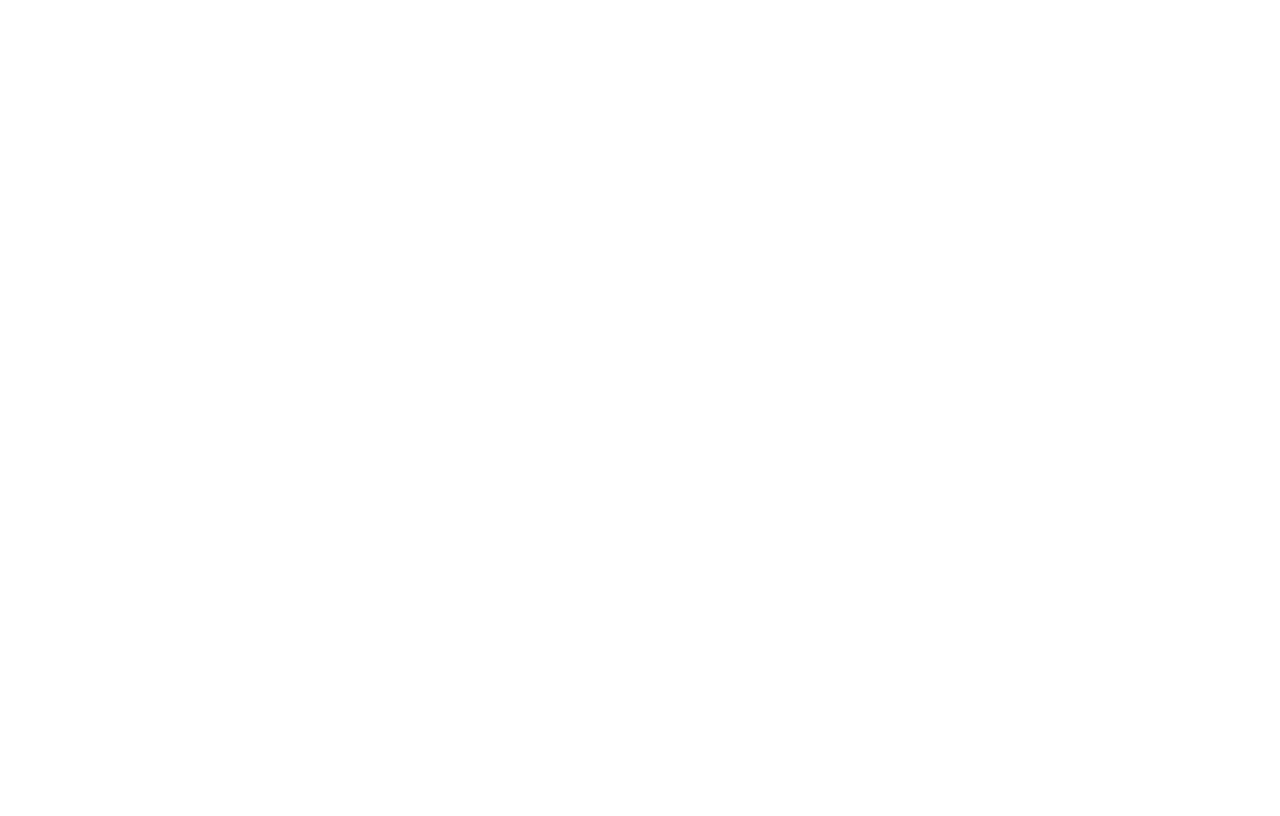
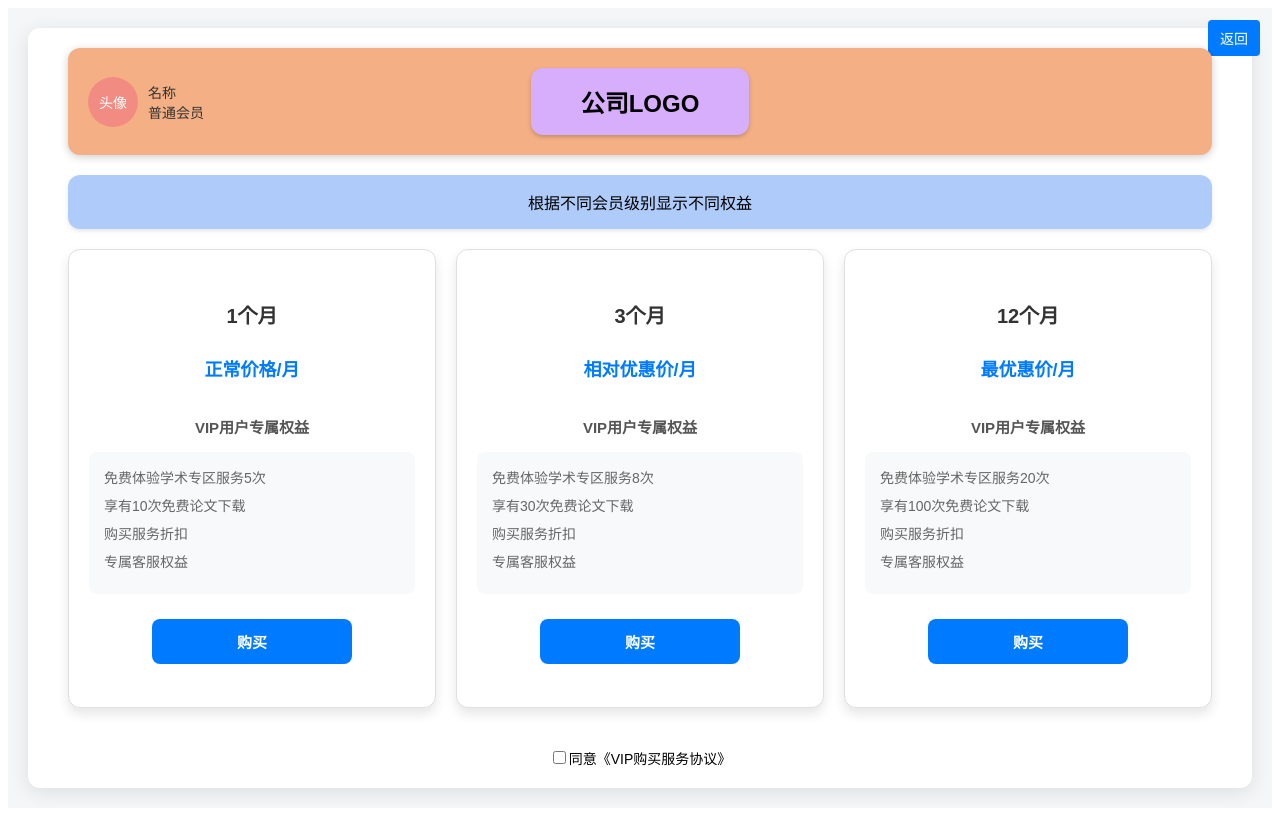
Before and after one commit to ty3201209937/chatweb-q, a Vue app: page /vip-purchase in a window 1280 px wide. Built offline with nearby package versions, Linux system fonts and the light colour scheme; the HTML template or start-up script is replaced by a standard one.

Commit message:
添加了vip购买界面

```diff
--- a/src/components/chat/ChatBox.vue
+++ b/src/components/chat/ChatBox.vue
@@ -2,6 +2,7 @@
   <div class="chat-container">
     <div class="header">
       <img class="avatar" src="@/assets/logo.png" alt="Avatar" @click="fetchQRCode">
+      <button class="vip-button" @click="goToVIPPurchase">前往VIP购买界面</button>
     </div>
     <div class="messages">
       <div
@@ -21,8 +22,6 @@
     <QRCodeModal v-if="qrCodeUrl" :qr-code-url="qrCodeUrl" @close="closeQRCodeModal" />
   </div>
 </template>
-
-
 
 <script>
 import axios from 'axios';
@@ -117,6 +116,9 @@
       if (this.loginPollingInterval) {
         clearInterval(this.loginPollingInterval);
       }
+    },
+    goToVIPPurchase() {
+      this.$router.push({ name: 'VIPPurchase' });
     }
   },
   mounted() {
@@ -124,7 +126,6 @@
   }
 };
 </script>
-
 
 <style scoped>
 .chat-container {
@@ -141,12 +142,24 @@
   display: flex;
   justify-content: flex-end;
   padding: 20px 20px 0 0;
+  align-items: center;
 }
 
 .avatar {
   width: 40px;
   height: 40px;
   border-radius: 50%;
+  cursor: pointer;
+  margin-right: 20px;
+}
+
+.vip-button {
+  padding: 8px 16px;
+  font-size: 14px;
+  background-color: #007bff;
+  color: white;
+  border: none;
+  border-radius: 4px;
   cursor: pointer;
 }
 
--- /dev/null
+++ b/src/components/vip/Sidebar.vue
@@ -0,0 +1,96 @@
+<template>
+    <div class="sidebar" @mouseover="showSidebar" @mouseleave="hideSidebar" :class="{ 'visible': isVisible }">
+      <div class="nav-item">登录按钮</div>
+      <div class="nav-item">开启新会话按钮</div>
+      <div class="nav-item">历史会话</div>
+      <div class="nav-item avatar">用户个人中心</div>
+      <div class="nav-item">VIP权限支付入口</div>
+      <div class="nav-item">在线客服</div>
+      <div class="nav-item highlight">论文生成</div>
+      <div class="nav-item highlight">学术专区</div>
+    </div>
+  </template>
+
+  <script>
+  export default {
+    name: 'Sidebar',
+    data() {
+      return {
+        isVisible: false // 控制侧边栏显示状态
+      };
+    },
+    methods: {
+      showSidebar() {
+        this.isVisible = true; // 显示侧边栏
+      },
+      hideSidebar() {
+        this.isVisible = false; // 隐藏侧边栏
+      }
+    }
+  };
+  </script>
+
+  <style scoped>
+  /* 侧边栏样式 */
+  .sidebar {
+    position: fixed;
+    top: 50%; /* 垂直居中 */
+    left: 0;
+    width: 70px; /* 可视宽度 */
+    height: auto; /* 自适应高度 */
+    background-color: #ffffff; /* 背景色为白色 */
+    display: flex;
+    flex-direction: column;
+    align-items: center;
+    padding-top: 20px;
+    box-shadow: 2px 0 10px rgba(0, 0, 0, 0.2); /* 增加阴影效果 */
+    border-right: 2px solid rgba(0, 0, 0, 0.1); /* 细边框 */
+    transform: translateY(-50%); /* 确保垂直居中 */
+    transition: transform 0.3s ease; /* 过渡效果 */
+    opacity: 0; /* 初始隐藏 */
+  }
+
+  /* 显示状态 */
+  .sidebar.visible {
+    opacity: 1; /* 显示侧边栏 */
+    transform: translateY(-50%); /* 垂直居中 */
+  }
+
+  /* 导航项样式 */
+  .nav-item {
+    width: 60px; /* 统一宽度 */
+    height: 40px; /* 统一高度 */
+    background-color: #ffecb3; /* 背景色 */
+    margin: 10px 0;
+    border-radius: 8px;
+    display: flex;
+    align-items: center;
+    justify-content: center;
+    text-align: center;
+    font-size: 14px; /* 字体大小 */
+    font-weight: bold;
+    color: #333;
+    cursor: pointer;
+    border: 2px solid #007bff; /* 设置相同的边框颜色 */
+    box-shadow: 1px 1px 5px rgba(0, 0, 0, 0.1); /* 增加立体效果 */
+    transition: background-color 0.2s; /* 背景变化过渡 */
+  }
+
+  /* 鼠标悬停效果 */
+  .nav-item:hover {
+    background-color: #ffe0b2; /* 鼠标悬停时变色 */
+  }
+
+  /* 用户头像样式 */
+  .avatar {
+    width: 50px;
+    height: 50px;
+    background-color: #ffecb3;
+    border-radius: 50%;
+  }
+
+  /* 特殊导航项样式 */
+  .highlight {
+    background-color: #ffe0b2; /* 高亮背景色 */
+  }
+  </style>
--- /dev/null
+++ b/src/components/vip/SubscriptionBox.vue
@@ -0,0 +1,104 @@
+<template>
+    <div class="subscription-box">
+      <h3 class="title">{{ title }}</h3>
+      <p class="price">{{ price }}</p>
+      <p class="benefits-title">VIP用户专属权益</p>
+      <ul class="benefits-list">
+        <li v-for="(benefit, index) in parsedBenefits" :key="index">{{ benefit }}</li>
+      </ul>
+      <button class="buy-button">购买</button>
+    </div>
+  </template>
+
+  <script>
+  export default {
+    name: 'SubscriptionBox',
+    props: {
+      title: String,
+      price: String,
+      benefits: String,
+    },
+    computed: {
+      parsedBenefits() {
+        return this.benefits.split('、');
+      }
+    }
+  };
+  </script>
+
+  <style scoped>
+  .subscription-box {
+    background-color: #ffffff;
+    padding: 30px 20px;
+    width: 100%; /* 占满父容器宽度 */
+    text-align: center;
+    border-radius: 12px;
+    box-shadow: 0 6px 12px rgba(0, 0, 0, 0.1);
+    border: 1px solid #e0e0e0;
+    transition: transform 0.3s ease, box-shadow 0.3s ease;
+    display: flex;
+    flex-direction: column;
+    align-items: center;
+  }
+
+  .subscription-box:hover {
+    transform: translateY(-5px);
+    box-shadow: 0 12px 24px rgba(0, 0, 0, 0.15);
+  }
+
+  .title {
+    font-size: 20px;
+    color: #333;
+    margin-bottom: 8px;
+    font-weight: bold;
+  }
+
+  .price {
+    font-size: 18px;
+    color: #007bff;
+    margin-bottom: 20px;
+    font-weight: bold;
+  }
+
+  .benefits-title {
+    font-size: 15px;
+    font-weight: bold;
+    color: #555;
+    margin-bottom: 15px;
+  }
+
+  .benefits-list {
+    list-style: none;
+    padding: 15px;
+    margin: 0 0 25px;
+    font-size: 14px;
+    color: #666;
+    background-color: #f7f9fa;
+    border-radius: 8px;
+    width: 100%; /* 宽度充满父容器 */
+    box-sizing: border-box;
+  }
+
+  .benefits-list li {
+    margin-bottom: 8px;
+    text-align: left; /* 列表项左对齐 */
+  }
+
+  .buy-button {
+    background-color: #007bff;
+    color: white;
+    border: none;
+    padding: 12px 25px;
+    border-radius: 8px;
+    cursor: pointer;
+    font-size: 15px;
+    font-weight: bold;
+    transition: background-color 0.3s ease;
+    width: 100%; /* 按钮宽度充满 */
+    max-width: 200px;
+  }
+
+  .buy-button:hover {
+    background-color: #0056b3;
+  }
+  </style>
--- /dev/null
+++ b/src/components/vip/VIPPurchasePage.vue
@@ -0,0 +1,187 @@
+<template>
+  <div class="vip-purchase-page">
+    <!-- 侧边栏 -->
+    <Sidebar />
+
+    <!-- 主内容区域 -->
+    <div class="main-content">
+      <!-- 返回按钮 -->
+      <button class="back-button" @click="goBack">返回</button>
+
+      <!-- 头部 -->
+      <header class="header">
+        <div class="user-info">
+          <div class="avatar">头像</div>
+          <div class="user-details">
+            <div>名称</div>
+            <div>普通会员</div>
+          </div>
+        </div>
+
+        <!-- 居中的公司LOGO -->
+        <div class="logo">公司LOGO</div>
+      </header>
+
+      <!-- 权益说明 -->
+      <div class="benefits-notice">
+        根据不同会员级别显示不同权益
+      </div>
+
+      <!-- 订阅选项 -->
+      <div class="subscription-options">
+        <SubscriptionBox
+          title="1个月"
+          price="正常价格/月"
+          benefits="免费体验学术专区服务5次、享有10次免费论文下载、购买服务折扣、专属客服权益"
+        />
+        <SubscriptionBox
+          title="3个月"
+          price="相对优惠价/月"
+          benefits="免费体验学术专区服务8次、享有30次免费论文下载、购买服务折扣、专属客服权益"
+        />
+        <SubscriptionBox
+          title="12个月"
+          price="最优惠价/月"
+          benefits="免费体验学术专区服务20次、享有100次免费论文下载、购买服务折扣、专属客服权益"
+        />
+      </div>
+
+      <!-- 服务协议 -->
+      <div class="agreement">
+        <input type="checkbox" id="agreement" />
+        <label for="agreement">同意《VIP购买服务协议》</label>
+      </div>
+    </div>
+  </div>
+</template>
+
+<script>
+import Sidebar from './Sidebar.vue';
+import SubscriptionBox from './SubscriptionBox.vue';
+
+export default {
+  components: {
+    Sidebar,
+    SubscriptionBox
+  },
+  methods: {
+    goBack() {
+      this.$router.back();
+    }
+  }
+};
+</script>
+
+<style scoped>
+.vip-purchase-page {
+  display: flex;
+  height: 100vh;
+  font-family: Arial, sans-serif;
+  background-color: #f4f6f8;
+}
+
+/* 返回按钮样式 */
+.back-button {
+  position: absolute;
+  top: 20px;
+  right: 20px;
+  padding: 8px 12px;
+  font-size: 14px;
+  background-color: #007bff;
+  color: white;
+  border: none;
+  border-radius: 4px;
+  cursor: pointer;
+}
+
+/* 主内容样式 */
+.main-content {
+  flex-grow: 1;
+  padding: 20px 40px;
+  background-color: #ffffff;
+  border-radius: 12px; /* 增加圆角 */
+  box-shadow: 0 4px 20px rgba(0, 0, 0, 0.1); /* 更深的阴影 */
+  margin: 20px;
+  display: flex;
+  flex-direction: column;
+}
+
+/* 头部样式 */
+.header {
+  display: flex;
+  justify-content: center; /* 确保 LOGO 在中间 */
+  align-items: center;
+  background-color: #f4b084;
+  padding: 20px;
+  border-radius: 12px; /* 更圆的角 */
+  margin-bottom: 20px;
+  position: relative; /* 确保子元素可以绝对定位 */
+  box-shadow: 0 2px 8px rgba(0, 0, 0, 0.2); /* 加深阴影 */
+}
+
+/* 用户信息样式 */
+.user-info {
+  position: absolute;
+  left: 20px;
+  display: flex;
+  align-items: center;
+}
+
+.avatar {
+  width: 50px;
+  height: 50px;
+  background-color: #f28b82;
+  border-radius: 50%;
+  display: flex;
+  align-items: center;
+  justify-content: center;
+  font-size: 14px;
+  color: white;
+  margin-right: 10px;
+}
+
+.user-details div {
+  font-size: 14px;
+  color: #333;
+}
+
+/* 居中公司 LOGO 样式 */
+.logo {
+  background-color: #d7aefb;
+  padding: 16px 50px; /* 调整 padding */
+  font-weight: bold;
+  font-size: 24px; /* 调整字体大小 */
+  border-radius: 12px; /* 更圆的角 */
+  box-shadow: 0 2px 4px rgba(0, 0, 0, 0.2); /* 添加阴影 */
+}
+
+/* 权益通知 */
+.benefits-notice {
+  background-color: #aecbfa;
+  padding: 15px;
+  text-align: center;
+  font-size: 16px;
+  margin-bottom: 20px;
+  border-radius: 12px; /* 更圆的角 */
+  box-shadow: 0 2px 4px rgba(0, 0, 0, 0.1); /* 添加阴影 */
+}
+
+/* 订阅选项样式 */
+.subscription-options {
+  display: flex;
+  justify-content: space-between;
+  gap: 20px;
+  margin-bottom: 20px;
+  flex-grow: 1;
+}
+
+/* 服务协议样式 */
+.agreement {
+  text-align: center;
+  margin-top: 20px;
+}
+
+.agreement label {
+  font-size: 14px;
+}
+</style>
--- a/src/router/index.js
+++ b/src/router/index.js
@@ -9,16 +9,15 @@
         name: 'chat',
         component: () => import('@/components/chat/ChatBox.vue')
     },
-    // {
-    //     path: '/about',
-    //     name: 'About',
-    //     component: () => import('@/views/About.vue')
-    // }
-    // 你可以在这里添加更多路由
+    {
+        path: '/vip-purchase',
+        name: 'VIPPurchase',
+        component: () => import('@/components/vip/VIPPurchasePage.vue') // 确保路径和文件名一致
+    }
 ];
 
 const router = new VueRouter({
-    mode: 'history', // 使用HTML5历史记录模式
+    mode: 'history',
     base: process.env.BASE_URL,
     routes
 });
```
Also changed, not shown: src/components/vip/Header.vue (added), src/components/vip/SubscriptionOptions.vue (added), 1 other file (tests, documents, lock files or other folders).
